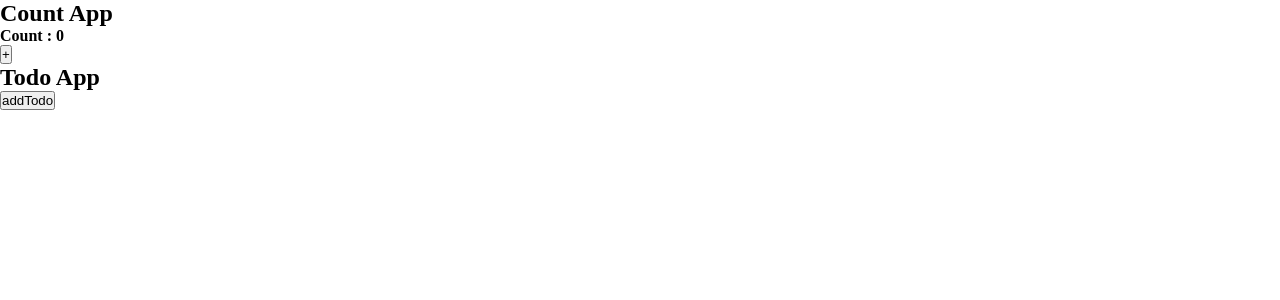
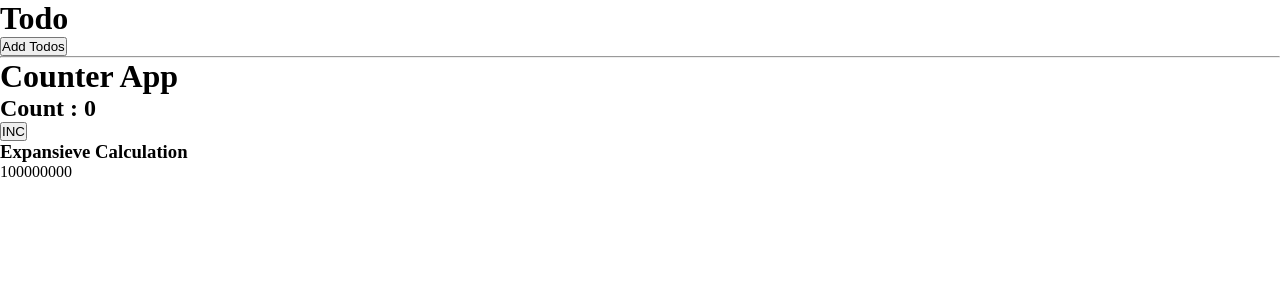
Before and after one commit to jayprakashlohar/react-livecoding-questions, a React (Vite) app: page / in a window 1280 px wide. Shown: the top 300 px of the page. Built offline with nearby package versions, Linux system fonts and the light colour scheme.

Commit message:
Added day-10 useMemo hook

```diff
--- /dev/null
+++ b/src/components/Hooks/UseMemo/UseMemoHook.jsx
@@ -0,0 +1,46 @@
+import { useMemo } from "react";
+import { useState } from "react";
+
+const UseMemoHook = () => {
+  const [count, setCount] = useState(0);
+  const [todos, setTodos] = useState([]);
+  let calculation = useMemo(() => expansieveCalulation(count),[count]);
+
+  const handleInc = () => {
+    setCount((count) => count + 1);
+  };
+
+  const addTodo = () => {
+    setTodos((todo) => [...todo, "new todos"]);
+  };
+
+  return (
+    <>
+      <div>
+        <h1>Todo </h1>
+        {todos?.map((item, i) => (
+          <p key={i}>{item}</p>
+        ))}
+        <button onClick={addTodo}>Add Todos</button>
+      </div>
+      <hr />
+      <div>
+        <h1>Counter App</h1>
+        <h2>Count : {count}</h2>
+        <button onClick={() => handleInc()}>INC</button>
+        <h3>Expansieve Calculation</h3>
+        {calculation}
+      </div>
+    </>
+  );
+};
+
+const expansieveCalulation = (num) => {
+  console.log("calculating...");
+  for (let i = 0; i < 100000000; i++) {
+    num += 1;
+  }
+  return num;
+};
+
+export default UseMemoHook;
--- a/src/pages/Home.jsx
+++ b/src/pages/Home.jsx
@@ -11,7 +11,9 @@
 // import ThrottledComponent from "../components/CustomHook/ThrottledComponent";
 // import MyRating from "../components/StarRating/MyRating";
 // import MyProgress from "../components/ProgressBar/MyProgress";
-import UseCallBackHook from "../components/Hooks/UseCallBack/UseCallBackHook";
+// import UseCallBackHook from "../components/Hooks/UseCallBack/UseCallBackHook";
+
+import UseMemoHook from "../components/Hooks/UseMemo/UseMemoHook";
 
 const Home = () => {
   return (
@@ -30,7 +32,8 @@ const Home = () => {
         {/* <ThrottledComponent/> */}
         {/* <MyRating/> */}
         {/* <MyProgress/> */}
-        <UseCallBackHook />
+        {/* <UseCallBackHook /> */}
+        <UseMemoHook />
       </div>
     </>
   );
```
